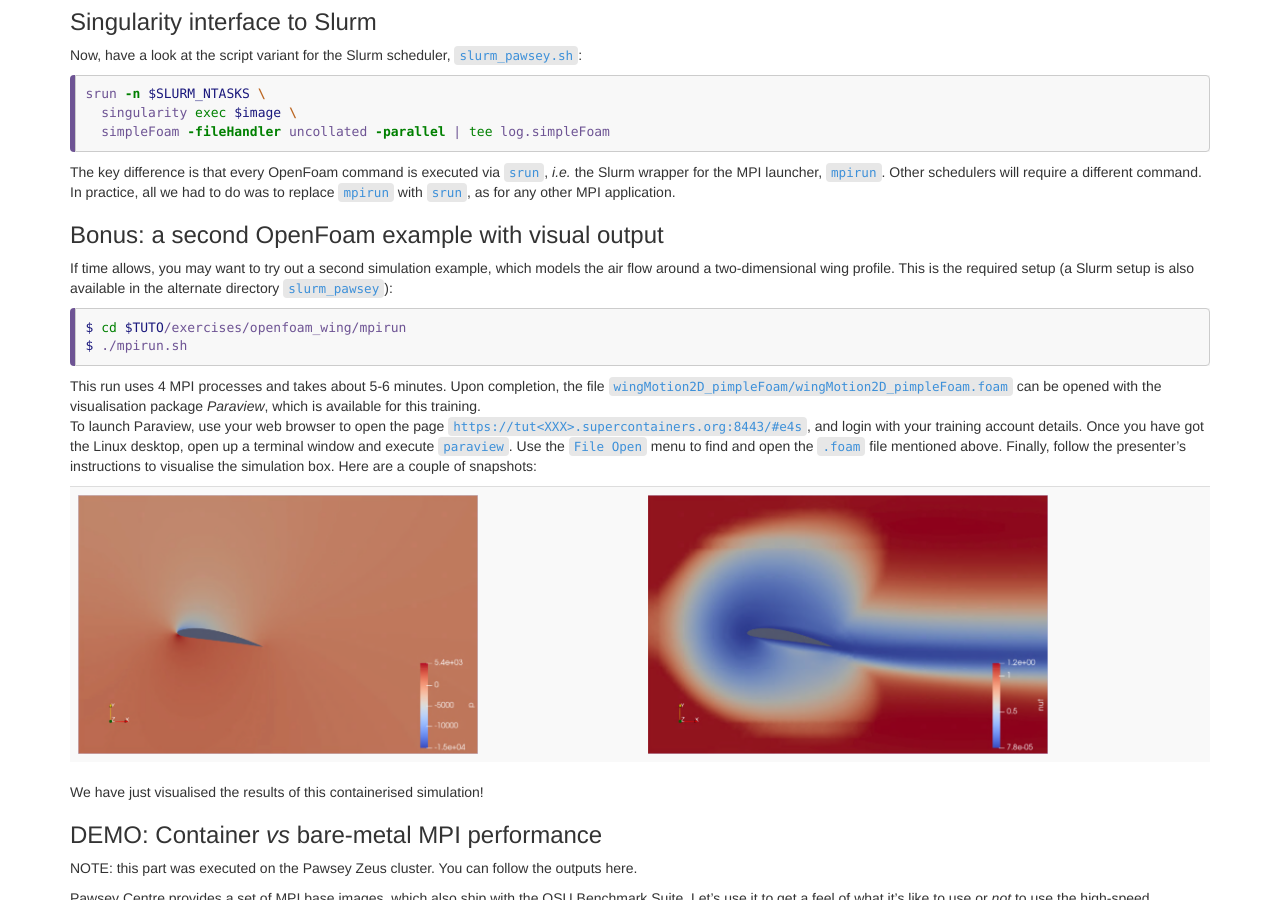
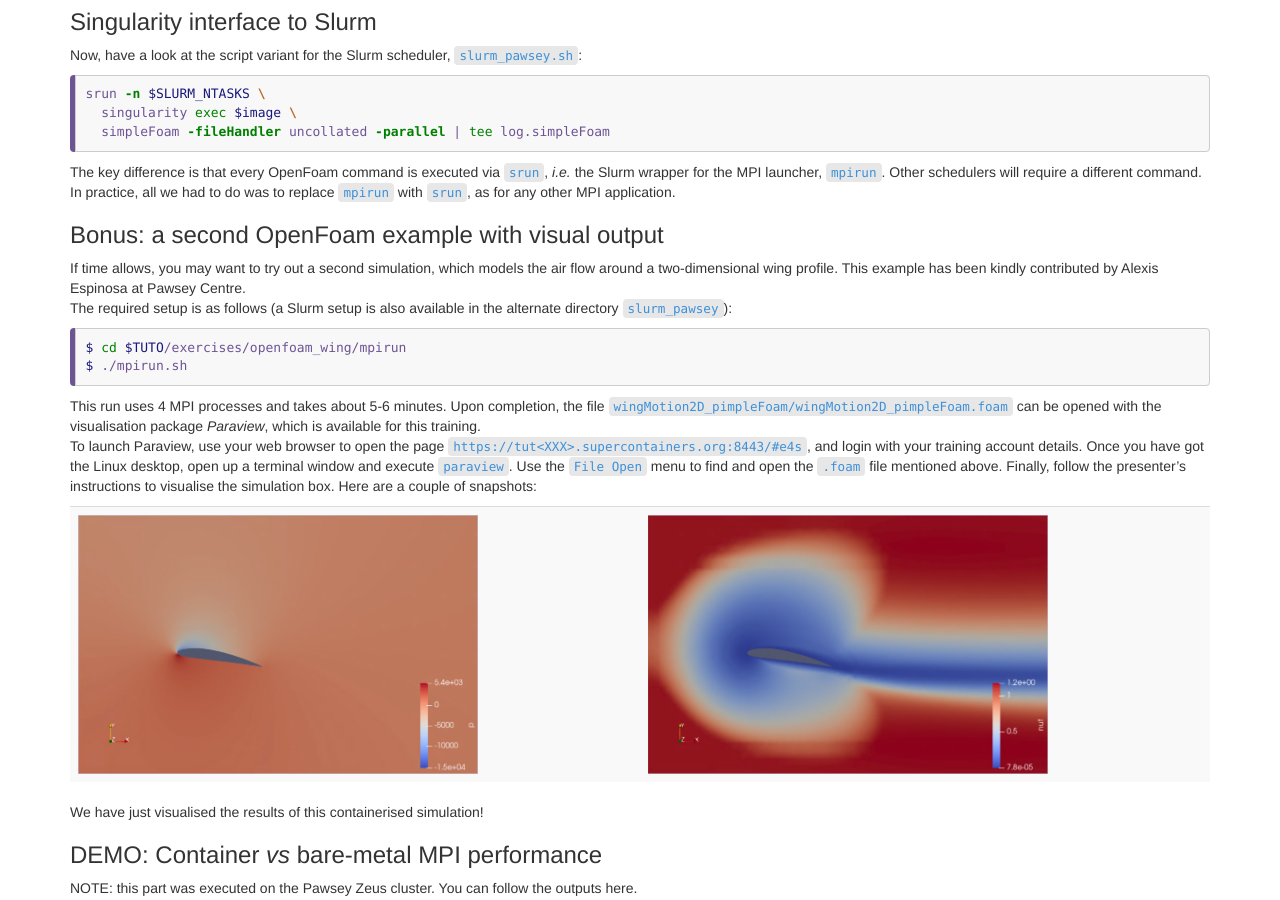
Before and after one commit to supercontainers/isc-tutorial, a Jekyll site: the page built from _episodes/14.hpc.md, in a window 1280 px wide and 900 px high, scrolled down 2980 px. Built offline with Jekyll 4.4.1, drawn with Linux system fonts in a browser that asks for light colours.

Commit message:
wing kudos

````diff
--- a/_episodes/14.hpc.md
+++ b/_episodes/14.hpc.md
@@ -205,7 +205,8 @@ In practice, all we had to do was to replace `mpirun` with `srun`, as for any ot
 
 ### Bonus: a second OpenFoam example with visual output
 
-If time allows, you may want to try out a second simulation example, which models the air flow around a two-dimensional wing profile.  This is the required setup (a Slurm setup is also available in the alternate directory `slurm_pawsey`):
+If time allows, you may want to try out a second simulation, which models the air flow around a two-dimensional wing profile.  This example has been kindly contributed by Alexis Espinosa at Pawsey Centre.
+The required setup is as follows (a Slurm setup is also available in the alternate directory `slurm_pawsey`):
 
 ```bash
 $ cd $TUTO/exercises/openfoam_wing/mpirun
````
